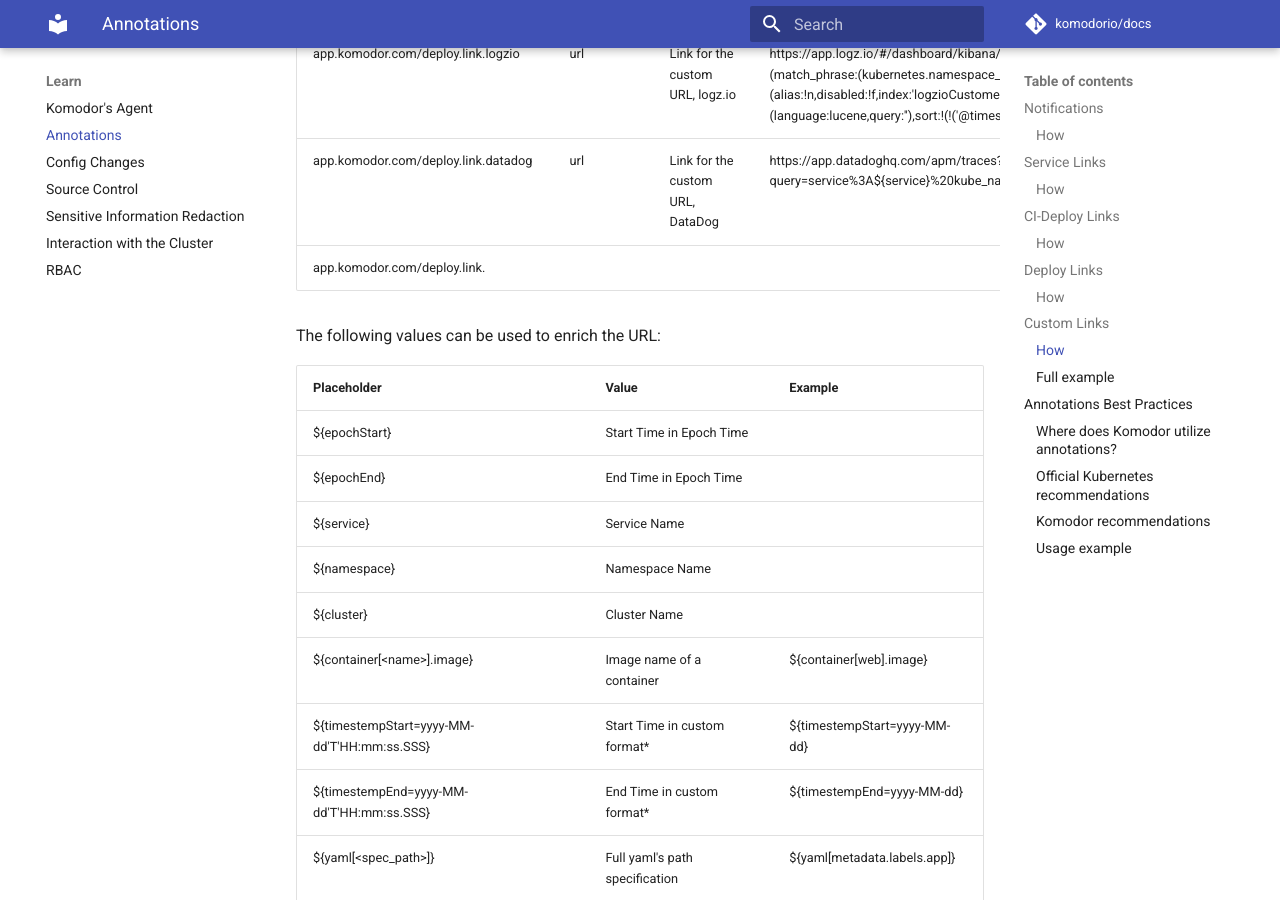
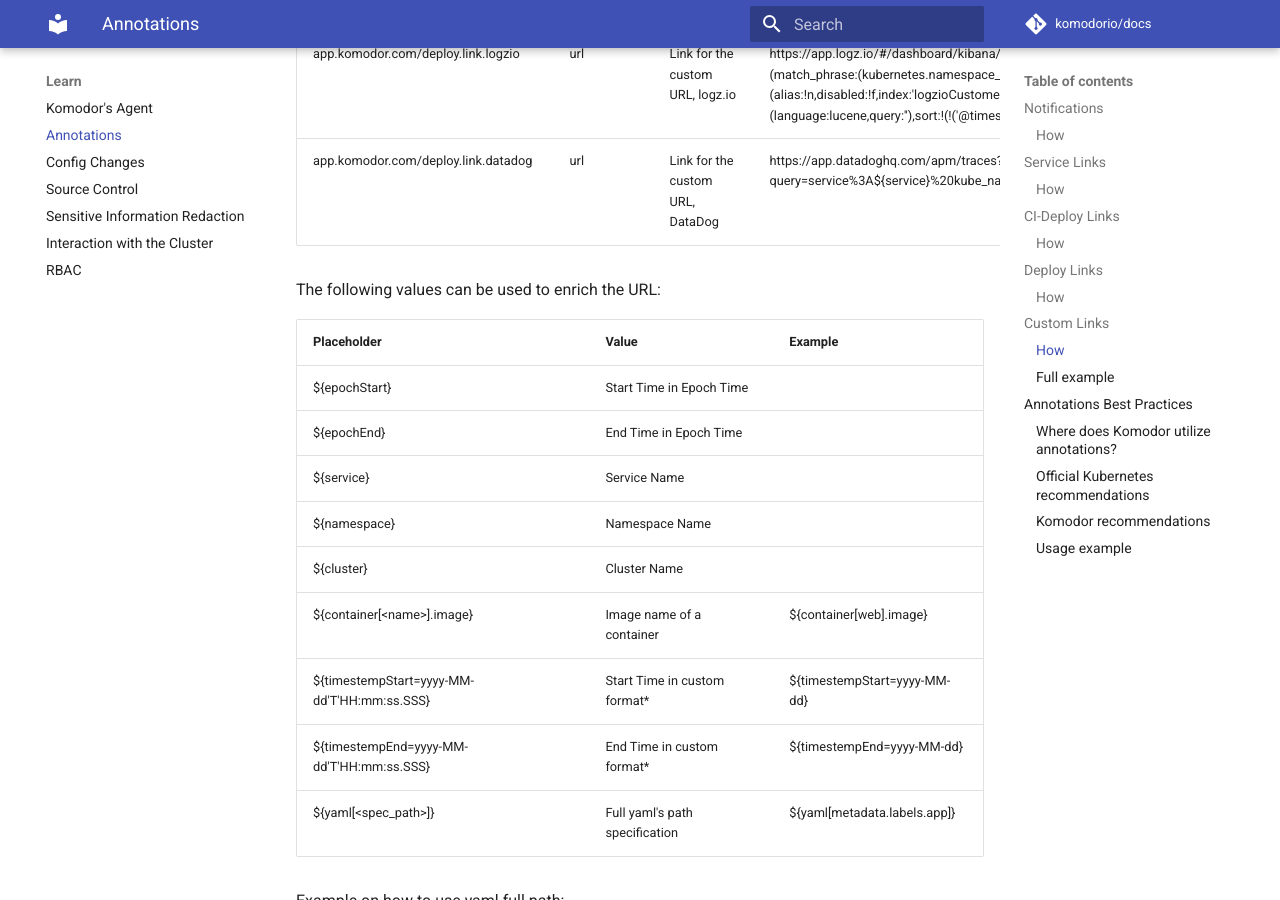
Before and after one commit to komodorio/docs, an MkDocs documentation site: the page built from docs/Learn/Annotations.md, in a window 1280 px wide and 900 px high, scrolled down 3381 px. Built offline with MkDocs 1.6.1 and Material for MkDocs 9.7.7, drawn with Linux system fonts in a browser that asks for light colours; comment, search, counter and statistics services are not loaded.

Commit message:
Fix: annotation explanation with uncompleted line

```diff
--- a/docs/Learn/Annotations.md
+++ b/docs/Learn/Annotations.md
@@ -97,8 +97,6 @@
 | app.komodor.com/deploy.link.coralogix   | url    | Link for the custom URL, coralogix                     | https://komodortest.coralogix.com/#/query-new/logs?query=(coralogix.metadata.cluster:(%22${cluster}%22))%20AND%20(coralogix.metadata.namespace:(%22${namespace}%22))%20AND%20(coralogix.metadata.service:(%22${service}%22))&time=from:${timestampStart=YYYY-MM-DDTHH:mm:ss.SSSZ},to:${timestampEnd=YYYY-MM-DDTHH:mm:ss.SSSZ}                                             |
 | app.komodor.com/deploy.link.logzio | url | Link for the custom URL, logz.io | https://app.logz.io/#/dashboard/kibana/discover?_a=(columns:!(message,kubernetes.namespace_name,kubernetes.container_name,params.clusterName),filters:!(('$state':(store:appState),meta:(alias:!n,disabled:!f,index:'logzioCustomerIndex',key:kubernetes.namespace_name,negate:!f,params:(query:default),type:phrase),query:(match_phrase:(kubernetes.namespace_name:${namespace}))),('$state':(store:appState),meta:(alias:!n,disabled:!f,index:'logzioCustomerIndex',key:params.clusterName,negate:!f,params:(query:main),type:phrase),query:(match_phrase:(params.clusterName:${cluster}))),('$state':(store:appState),meta:(alias:!n,disabled:!f,index:'logzioCustomerIndex',key:kubernetes.container_name,negate:!f,params:(query:k8s-events-collector),type:phrase),query:(match_phrase:(kubernetes.container_name:${service})),query:(match_phrase:(kubernetes.container_image:${container[web].image})))),index:'logzioCustomerIndex',interval:auto,query:(language:lucene,query:''),sort:!(!('@timestamp',desc)))&_g=(filters:!(),refreshInterval:(pause:!t,value:0),time:(from:'${timestempStart=yyyy-MM-dd'T'HH:mm:ss.SSS}',to:'${timestempStart=yyyy-MM-dd'T'HH:mm:ss.SSS}'))&discoverTab=logz-logs-tab&switchToAccountId=138828&accountIds=true |
 | app.komodor.com/deploy.link.datadog | url | Link for the custom URL, DataDog | https://app.datadoghq.com/apm/traces?query=service%3A${service}%20kube_namespace%3A${namespace}%20env%3A${cluster}&cols=core_service%2Ccore_resource_name%2Clog_duration%2Clog_http.method%2Clog_http.status_code&historicalData=true&messageDisplay=inline&sort=desc&streamTraces=true&start=${epochStart}&end=${epochEnd}&paused=true |
-| app.komodor.com/deploy.link.
-
 
 
 The following values can be used to enrich the URL:
```
